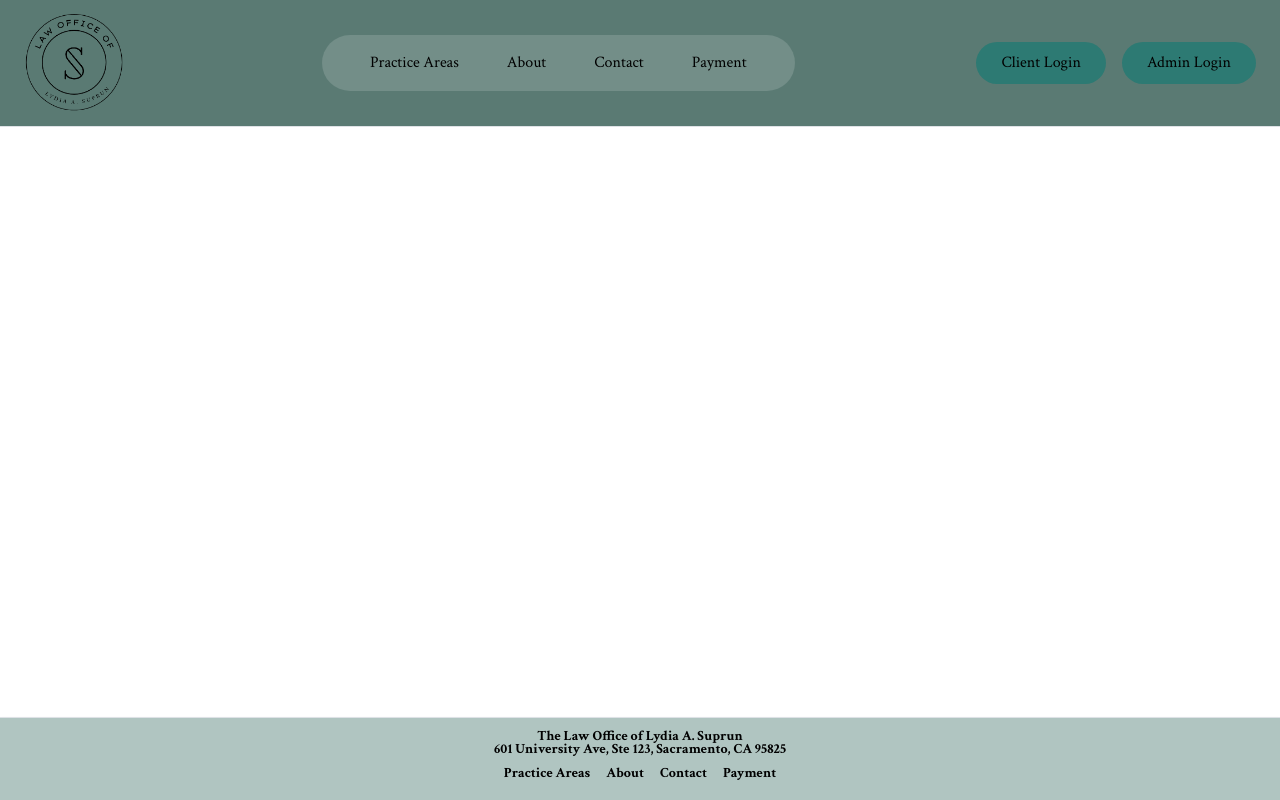
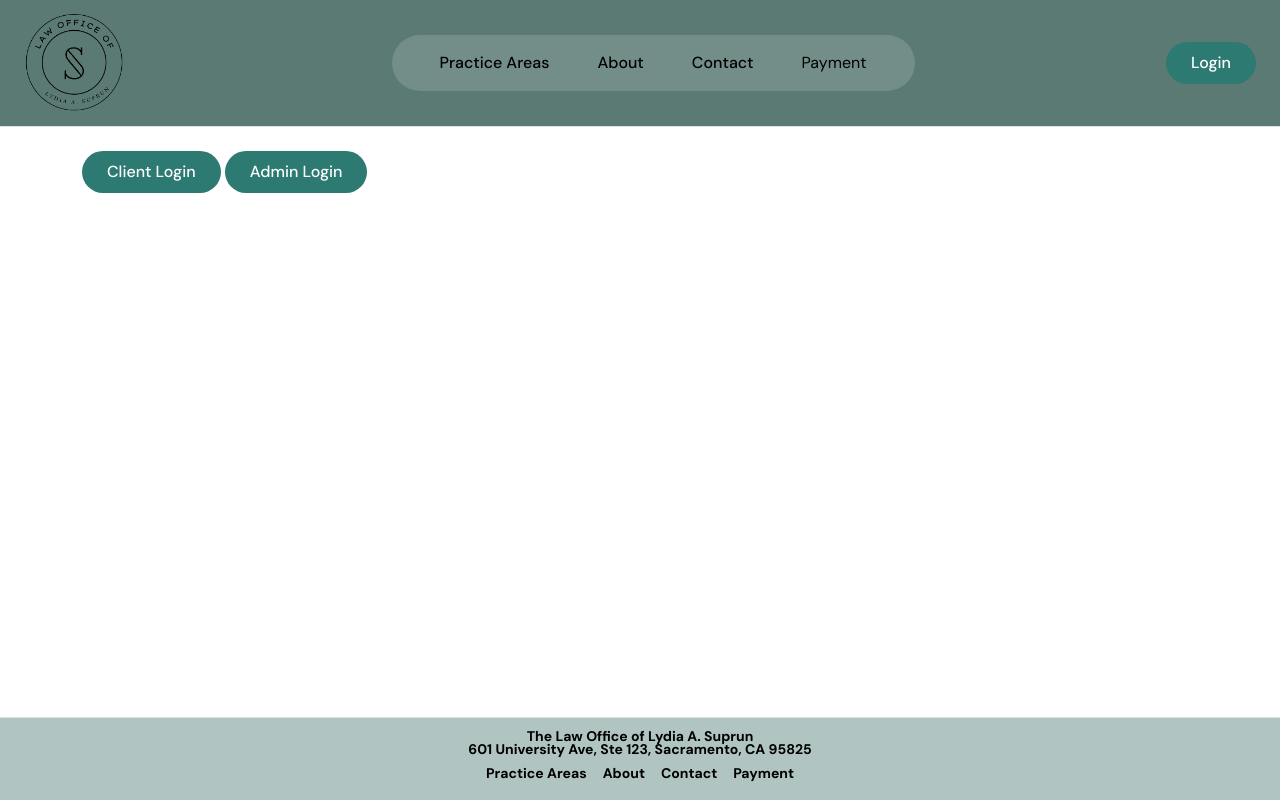
Before and after one commit to jasoonkp/Lydias-Law-Site, a Django app: page /login/ in a window 1280 px wide. Run offline with Django 5.2, Linux system fonts and the light colour scheme.

Commit message:
LLW-145, created login/logout button and matched feel and style of figma

```diff
--- /dev/null
+++ b/core/static/css/styles.css
@@ -0,0 +1,19 @@
+@import url('https://fonts.googleapis.com/css2?family=DM+Sans:wght@400;500;700&display=swap');
+
+body {
+    font-family: 'DM Sans', sans-serif;
+}
+
+a.btn-custom {
+    background-color: #2d7a73;
+    font-weight: 500;
+    color: white !important;
+    transition: background-color 0.3s ease; /* smooth fade */
+}
+
+/* change color on hover */
+a.btn-custom:hover {
+    background-color: #24665f !important; /* slightly darker green */
+    color: white !important; /* keep text white */
+    text-decoration: none; /* remove underline on hover */
+}
--- a/core/templates/login.html
+++ b/core/templates/login.html
@@ -1 +1,8 @@
 {% extends 'base.html' %}
+
+{% block content %}
+
+        <a class="btn btn-custom px-4 py-2 rounded-pill" href="{% url 'client_dashboard' %}">Client Login</a>
+
+        <a class="btn btn-custom px-4 py-2 rounded-pill" href="{% url 'admin_dashboard' %}">Admin Login</a>
+{% endblock %}
--- a/core/templates/partials/admin_navbar.html
+++ b/core/templates/partials/admin_navbar.html
@@ -1,4 +1,6 @@
 {% load static %}
+<link rel="stylesheet" href="{% static 'css/styles.css' %}">
+
 <nav class="navbar navbar-expand-lg" style="background-color: #5a7a73;">
   <div class="container-fluid px-4">
     <a class="navbar-brand text-white d-flex align-items-center" href="{% url 'home' %}">
@@ -38,7 +40,7 @@
       </ul>
 
       <div class="d-flex ms-3">
-        <a class="btn text-white px-4 py-2 rounded-pill" href="{% url 'home' %}" style="background-color: #2d7a73; font-weight: 500;">Logout</a>
+        <a class="btn btn-custom px-4 py-2 rounded-pill" href="{% url 'home' %}">Logout</a>
       </div>
     </div>
   </div>
--- a/core/templates/partials/client_navbar.html
+++ b/core/templates/partials/client_navbar.html
@@ -1,4 +1,6 @@
 {% load static %}
+<link rel="stylesheet" href="{% static 'css/styles.css' %}">
+
 <nav class="navbar navbar-expand-lg border-bottom" style="background-color: #5a7a73;">
   <div class="container-fluid px-4">
 
@@ -56,7 +58,7 @@
 
       <!-- Logout Button -->
       <div class="d-flex ms-3">
-        <a class="btn text-white px-4 py-2 rounded-pill" href="{% url 'home' %}?role=guest" style="background-color: #2d7a73; font-weight: 500;">Logout</a>
+        <a class="btn btn-custom px-4 py-2 rounded-pill" href="{% url 'home' %}?role=guest">Logout</a>
       </div>
     </div>
   </div>
--- a/core/templates/partials/navbar.html
+++ b/core/templates/partials/navbar.html
@@ -1,4 +1,6 @@
 {% load static %}
+<link rel="stylesheet" href="{% static 'css/styles.css' %}">
+
 <nav class="navbar navbar-expand-lg border-bottom" style="background-color: #5a7a73;">
   <div class="container-fluid px-4">
 
@@ -36,10 +38,7 @@
 
       <!-- Login Button -->
       <div class="d-flex ms-3">
-        <a class="btn text-white px-4 py-2 rounded-pill" href="{% url 'client_dashboard' %}" style="background-color: #2d7a73; font-weight: 500;">Client Login</a>
-      </div>
-      <div class="d-flex ms-3">
-        <a class="btn text-white px-4 py-2 rounded-pill" href="{% url 'admin_dashboard' %}" style="background-color: #2d7a73; font-weight: 500;">Admin Login</a>
+        <a class="btn btn-custom px-4 py-2 rounded-pill" href="{% url 'login' %}">Login</a>
       </div>
     </div>
   </div>
--- a/core/views.py
+++ b/core/views.py
@@ -7,7 +7,7 @@ from django.contrib.auth.decorators import login_required
 # Public views
 def home(r):
     role = r.GET.get("role", "guest")
-    return render(r, "login.html", {"role": role})
+    return render(r, "home.html", {"role": role})
 def practice_areas(r): return render(r, "practice-areas.html")
 def about(r): return render(r, "about.html")
 def services(r): return render(r, "services.html")
```
